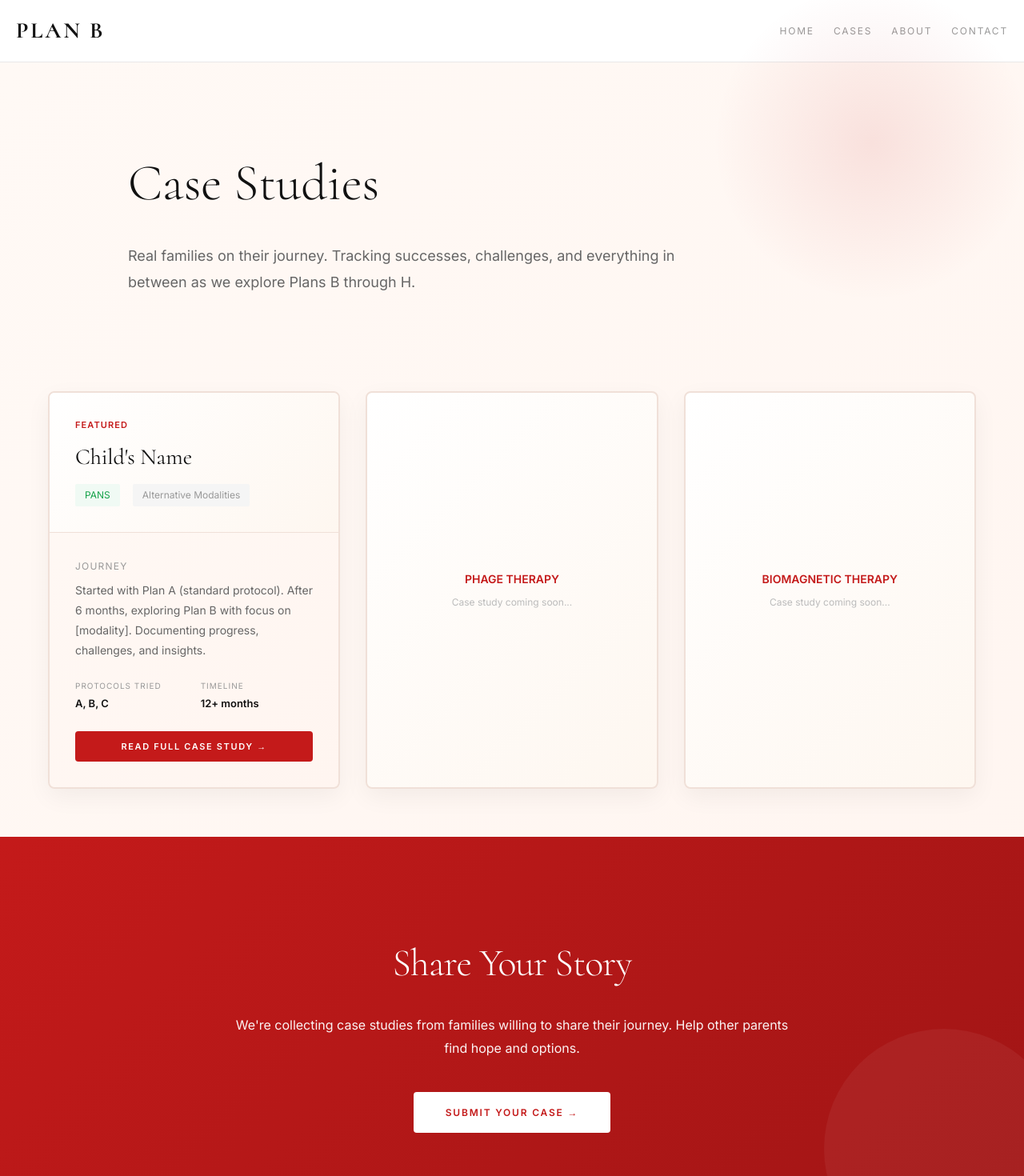
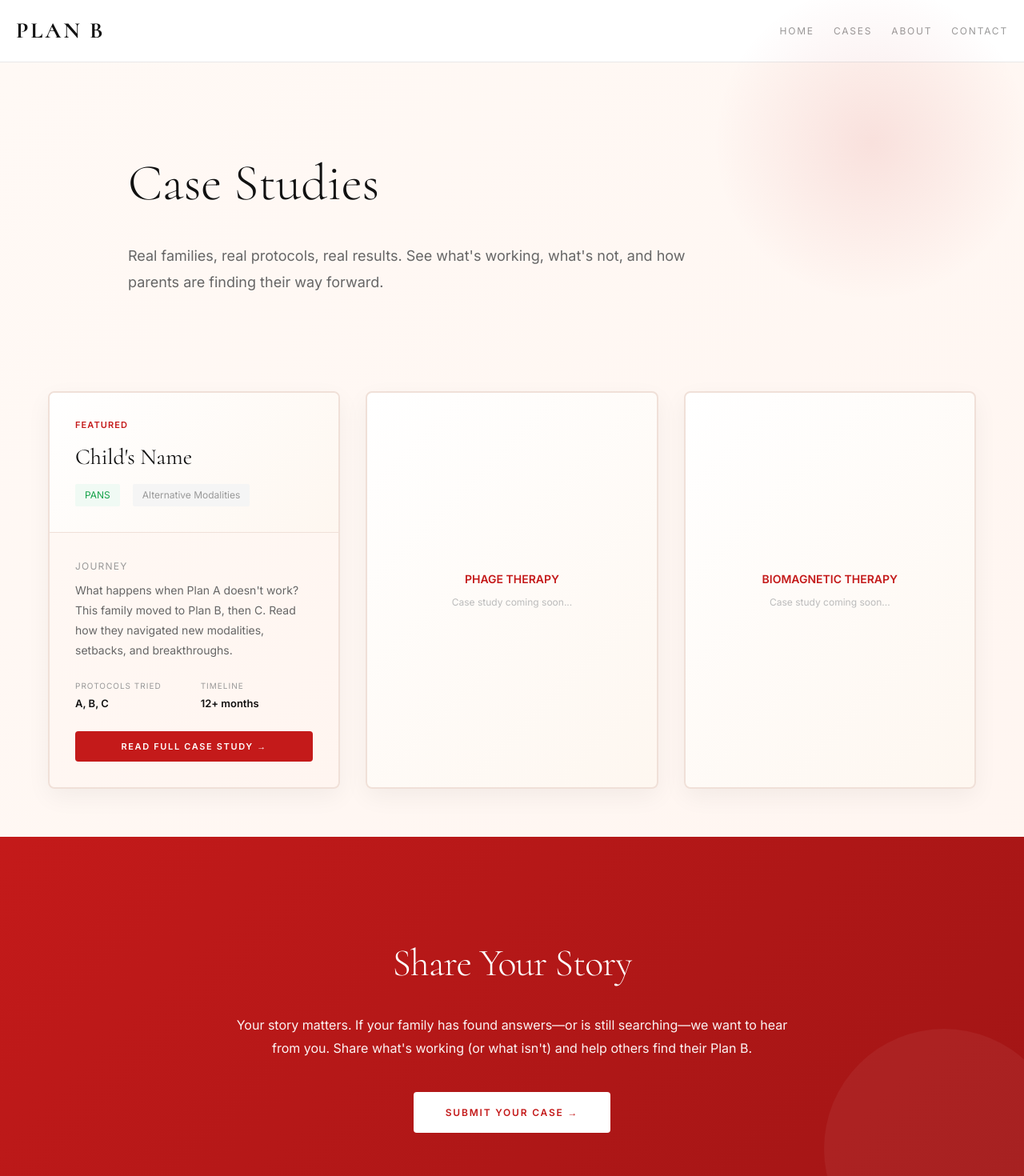
Before and after one commit to myleshorton/planb-pans, a Next.js app: page /case-studies in a window 1280 px wide. Shown: the top 1470 px of the page at 80% size. Built offline with nearby package versions, Linux system fonts and the light colour scheme.

Commit message:
Improve language on case studies page for natural tone
- Simplify header copy: 'Real families, real protocols, real results'
- Replace stilted case study description with conversational tone
- Make call-to-action more authentic: 'Your story matters'

```diff
--- a/app/case-studies/page.tsx
+++ b/app/case-studies/page.tsx
@@ -20,7 +20,7 @@ export default function CaseStudies() {
           Case Studies
         </h1>
         <p style={{ fontFamily: 'var(--font-inter), sans-serif', fontSize: '18px', color: '#666', lineHeight: 1.8, maxWidth: '700px', position: 'relative', zIndex: 1 }}>
-          Real families on their journey. Tracking successes, challenges, and everything in between as we explore Plans B through H.
+          Real families, real protocols, real results. See what's working, what's not, and how parents are finding their way forward.
         </p>
       </section>
 
@@ -48,7 +48,7 @@ export default function CaseStudies() {
               <div style={{ marginBottom: '24px' }}>
                 <p style={{ fontFamily: 'var(--font-inter), sans-serif', fontSize: '12px', letterSpacing: '0.1em', textTransform: 'uppercase', color: '#999', marginBottom: '8px' }}>Journey</p>
                 <p style={{ fontFamily: 'var(--font-inter), sans-serif', fontSize: '14px', color: '#666', lineHeight: 1.8 }}>
-                  Started with Plan A (standard protocol). After 6 months, exploring Plan B with focus on [modality]. Documenting progress, challenges, and insights.
+                  What happens when Plan A doesn't work? This family moved to Plan B, then C. Read how they navigated new modalities, setbacks, and breakthroughs.
                 </p>
               </div>
 
@@ -109,7 +109,7 @@ export default function CaseStudies() {
             Share Your Story
           </h2>
           <p style={{ fontFamily: 'var(--font-inter), sans-serif', fontSize: '16px', color: '#fff', lineHeight: 1.8, marginBottom: '40px', opacity: 0.95 }}>
-            We're collecting case studies from families willing to share their journey. Help other parents find hope and options.
+            Your story matters. If your family has found answers—or is still searching—we want to hear from you. Share what's working (or what isn't) and help others find their Plan B.
           </p>
           <a href="/contact" style={{ fontFamily: 'var(--font-inter), sans-serif', fontSize: '12px', letterSpacing: '0.15em', textTransform: 'uppercase', padding: '16px 40px', backgroundColor: '#fff', color: '#c41a1a', border: 'none', cursor: 'pointer', borderRadius: '4px', textDecoration: 'none', display: 'inline-block', fontWeight: 600, transition: 'all 0.3s ease' }} onMouseEnter={(e) => {
             e.currentTarget.style.transform = 'scale(1.05)'
```
